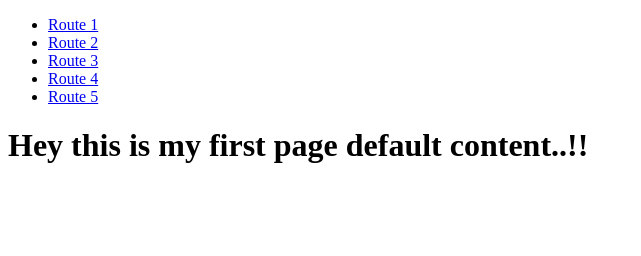
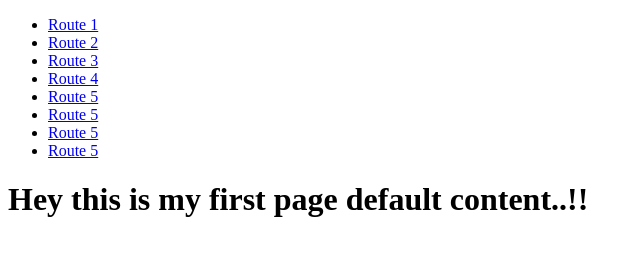
Before and after one commit to GowthamTumpala/AjsRouting, a plain HTML site: page index.html in a window 1280 px wide. Shown: the whole page, without its empty margins (0-641 px from the left). Drawn offline with Linux system fonts and the light colour scheme.

Commit message:
added new lines

```diff
--- a/index.html
+++ b/index.html
@@ -15,6 +15,9 @@
         <li><a href="#/route3">Route 3</a><br /></li>
         <li><a href="#/route4">Route 4</a><br /></li>
         <li><a href="#/route5">Route 5</a><br /></li>
+        <li><a href="#/route5">Route 5</a><br /></li>
+        <li><a href="#/route5">Route 5</a><br /></li>
+        <li><a href="#/route5">Route 5</a><br /></li>
 
     </ul>
 
```
